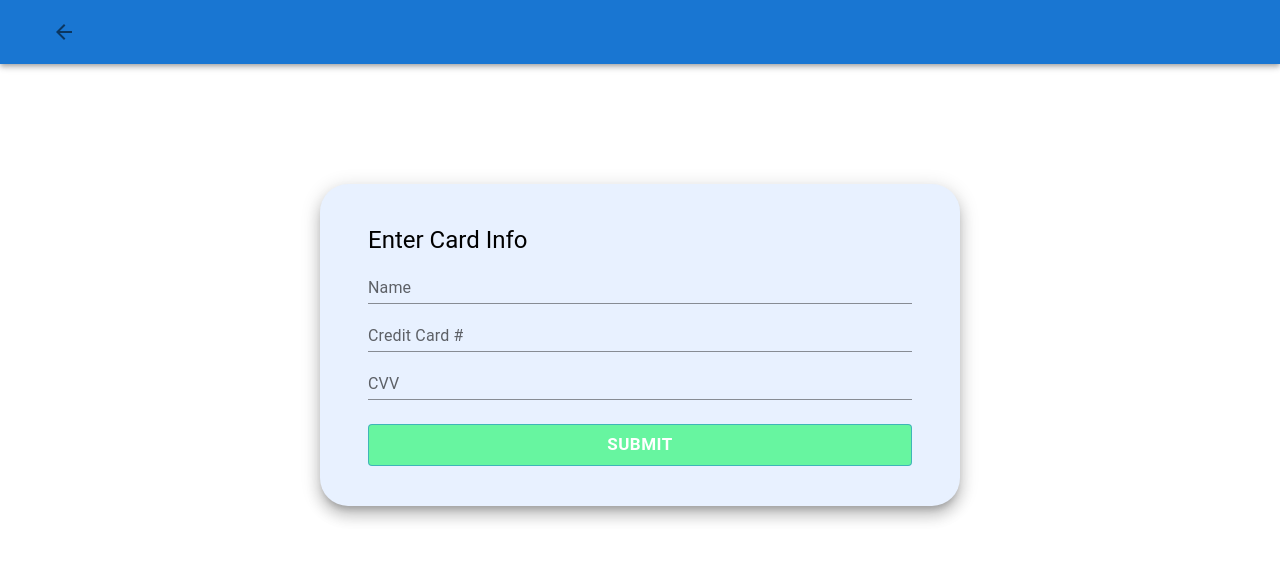
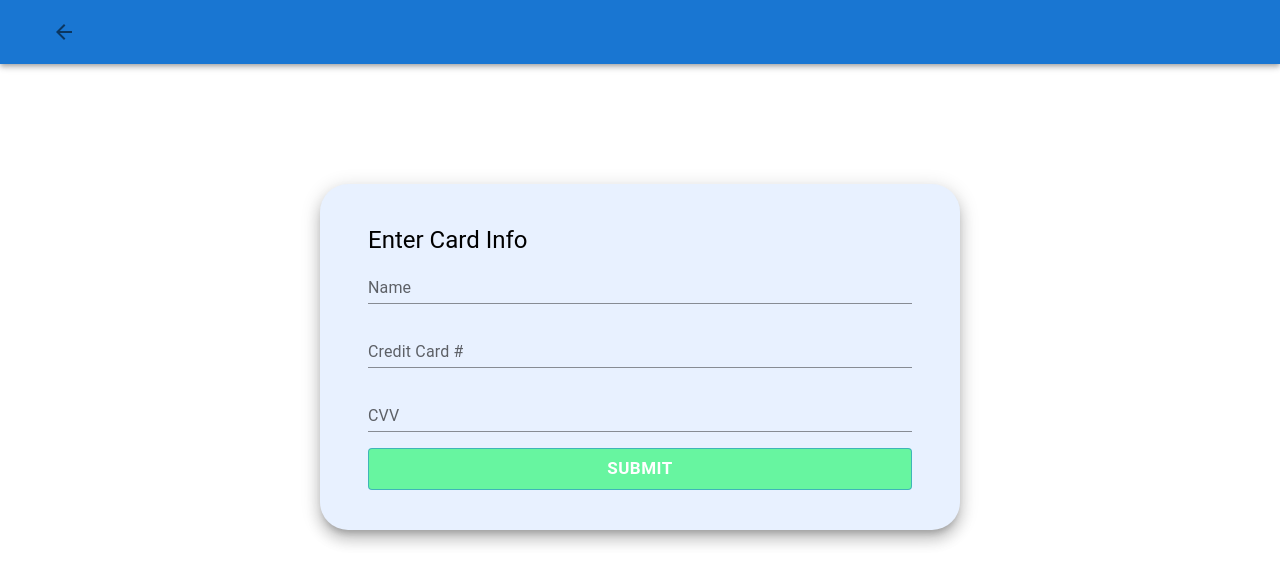
Before and after one commit to jhoo-o/cs422-project, a React (Create React App) app: page /Enter_Credit in a window 1280 px wide. Shown: the top 584 px of the page. Built offline with nearby package versions, Linux system fonts and the light colour scheme.

Commit message:
credit card info required field

```diff
--- a/src/pages/enterCredit.js
+++ b/src/pages/enterCredit.js
@@ -1,30 +1,39 @@
-import {useNavigate, useLocation} from "react-router-dom";
-import {AppBar, Box, List, ListItemText, ListItemButton, Divider, Toolbar, IconButton, Container
-    , Typography, Stack, TextField, Button, Link
-} from "@mui/material";
-import {ArrowBack, Settings} from '@mui/icons-material';
+import { useNavigate, useLocation } from "react-router-dom";
+import { AppBar, Box, List, ListItemText, ListItemButton, Divider, Toolbar, IconButton, Container,
+    Typography, Stack, TextField, Button, Link } from "@mui/material";
+import { ArrowBack, Settings } from '@mui/icons-material';
 import process from './jsonProcesser';
+import { useState } from "react";
 
 const EnterCredit = () => {
+    const navigate = useNavigate();
+    const processer = new process();
+    const { state } = useLocation();
 
-    const navigate = useNavigate();
+    const [name, setName] = useState('');
+    const [cardNumber, setCardNumber] = useState('');
+    const [cvv, setCvv] = useState('');
+    const [error, setError] = useState(false);
 
-
-    const handleBack = (event) =>{
+    const handleBack = (event) => {
         event.preventDefault();
-        navigate("/Task_Made", {state: {
+        navigate("/Task_Made", { state: {
             name: state.name,
             points: state.points,
             priority: state.priority,
             date: state.date,
             details: state.details
-        }})
-    }
+        }});
+    };
 
     const toAddBounty = (event) => {
         event.preventDefault();
+        if (name.trim() === '' || cardNumber.trim() === '' || cvv.trim() === '') {
+            setError(true);
+        } else {
+            setError(false);
             processer.setCredit = 'yes';
-        navigate("/Add_Bounty", {state: {
+            navigate("/Add_Bounty", { state: {
                 name: state.name,
                 points: state.points,
                 priority: state.priority,
@@ -32,40 +41,62 @@ const EnterCredit = () => {
                 details: state.details
             }});
         }
-
-    const processer = new process();
-
-    const {state} = useLocation();
+    };
 
     return (
         <div>
-            <Box sx={{flexGrow: 1, justifyContent: 'space-between'}} >
-                <AppBar position="static" >
-                    <Toolbar sx={{justifyContent: 'space-between'}}>
-                        <IconButton size="large" edge="start" onClick={handleBack} sx = {{marginLeft: 2}}>
-                            < ArrowBack />
+            <Box sx={{ flexGrow: 1, justifyContent: 'space-between' }} >
+                <AppBar position="static">
+                    <Toolbar sx={{ justifyContent: 'space-between' }}>
+                        <IconButton size="large" edge="start" onClick={handleBack} sx={{ marginLeft: 2 }}>
+                            <ArrowBack />
                         </IconButton>
-
                     </Toolbar>
                 </AppBar>
             </Box>
-            <Container sx={{height:"40%", width:"50%", backgroundColor:'#e8f1ff', mt:15,
-                justifyContent:"center", flexGrow: 1, boxShadow: 10, borderRadius: 7, padding: 5, paddingBottom: 5}}>
-                <Container fixed sx={{flexGrow: 1, width: "100%", justifyContent:"center"}}>
+
+            <Container sx={{ height: "40%", width: "50%", backgroundColor: '#e8f1ff', mt: 15,
+                justifyContent: "center", flexGrow: 1, boxShadow: 10, borderRadius: 7, padding: 5, paddingBottom: 5 }}>
+                <Container fixed sx={{ flexGrow: 1, width: "100%", justifyContent: "center" }}>
                     <Typography variant="h5">
                         Enter Card Info
                     </Typography>
-                    <Stack sx={{display: "flex", flexGrow: 1, justifyContent:"left"}}>
-                        <TextField variant="standard" label = "Name"/>
-                        <TextField variant="standard" label = "Credit Card #"/>
-                        <TextField variant="standard" label = "CVV"/>
-                        <Button variant="outlined" sx={{marginTop: 3, fontWeight:"bold",
-                            backgroundColor: "#67f5a0", color:"white", fontSize:17}} onClick={toAddBounty}>Submit</Button>
+                    <Stack sx={{ display: "flex", flexGrow: 1, justifyContent: "left" }} spacing={2}>
+                        <TextField
+                            variant="standard"
+                            label="Name"
+                            value={name}
+                            onChange={(e) => setName(e.target.value)}
+                            error={error && name.trim() === ''}
+                            helperText={error && name.trim() === '' ? 'Required' : ''}
+                        />
+                        <TextField
+                            variant="standard"
+                            label="Credit Card #"
+                            value={cardNumber}
+                            onChange={(e) => setCardNumber(e.target.value)}
+                            error={error && cardNumber.trim() === ''}
+                            helperText={error && cardNumber.trim() === '' ? 'Required' : ''}
+                        />
+                        <TextField
+                            variant="standard"
+                            label="CVV"
+                            value={cvv}
+                            onChange={(e) => setCvv(e.target.value)}
+                            error={error && cvv.trim() === ''}
+                            helperText={error && cvv.trim() === '' ? 'Required' : ''}
+                        />
+                        <Button
+                            variant="outlined"
+                            sx={{ marginTop: 3, fontWeight: "bold", backgroundColor: "#67f5a0", color: "white", fontSize: 17 }}
+                            onClick={toAddBounty}
+                        >
+                            Submit
+                        </Button>
                     </Stack>
                 </Container>
             </Container>
         </div>
-
     );
 }
 
```
Lines whose indentation alone changed are shown as unchanged.
